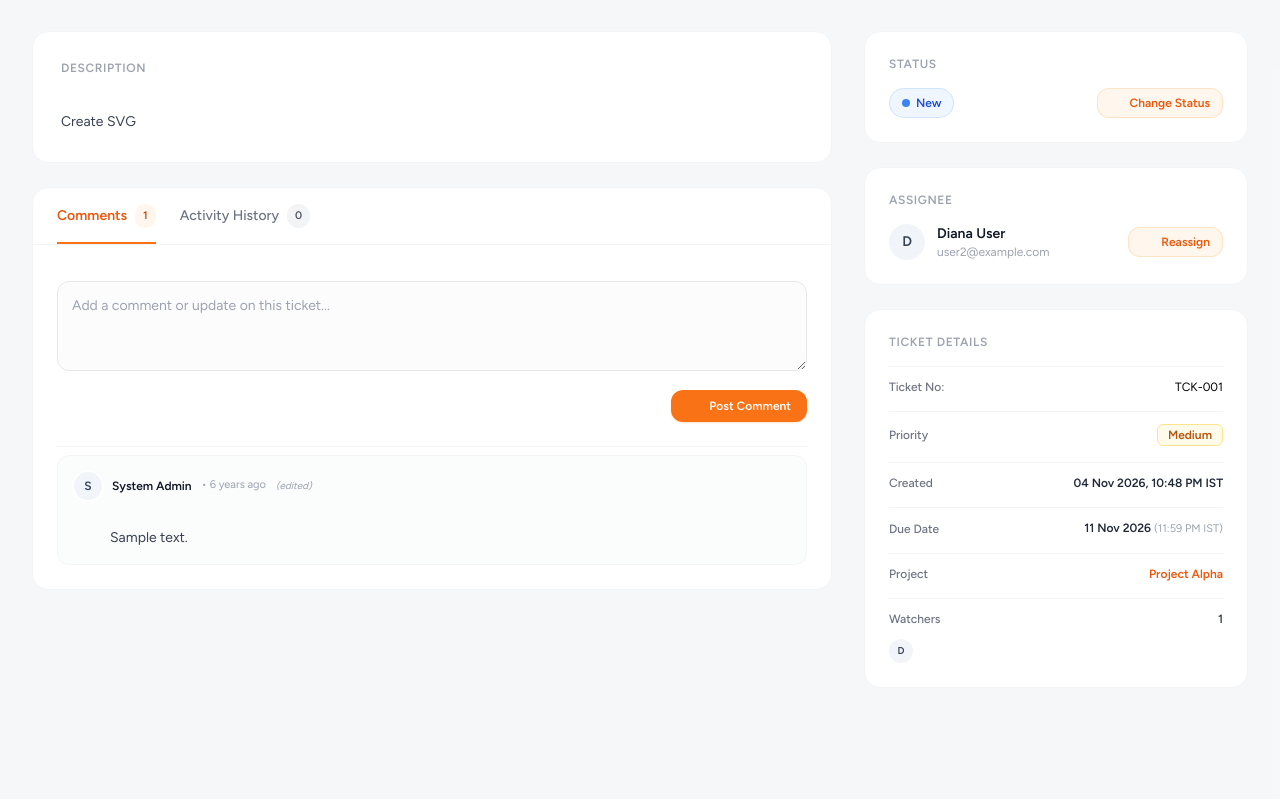
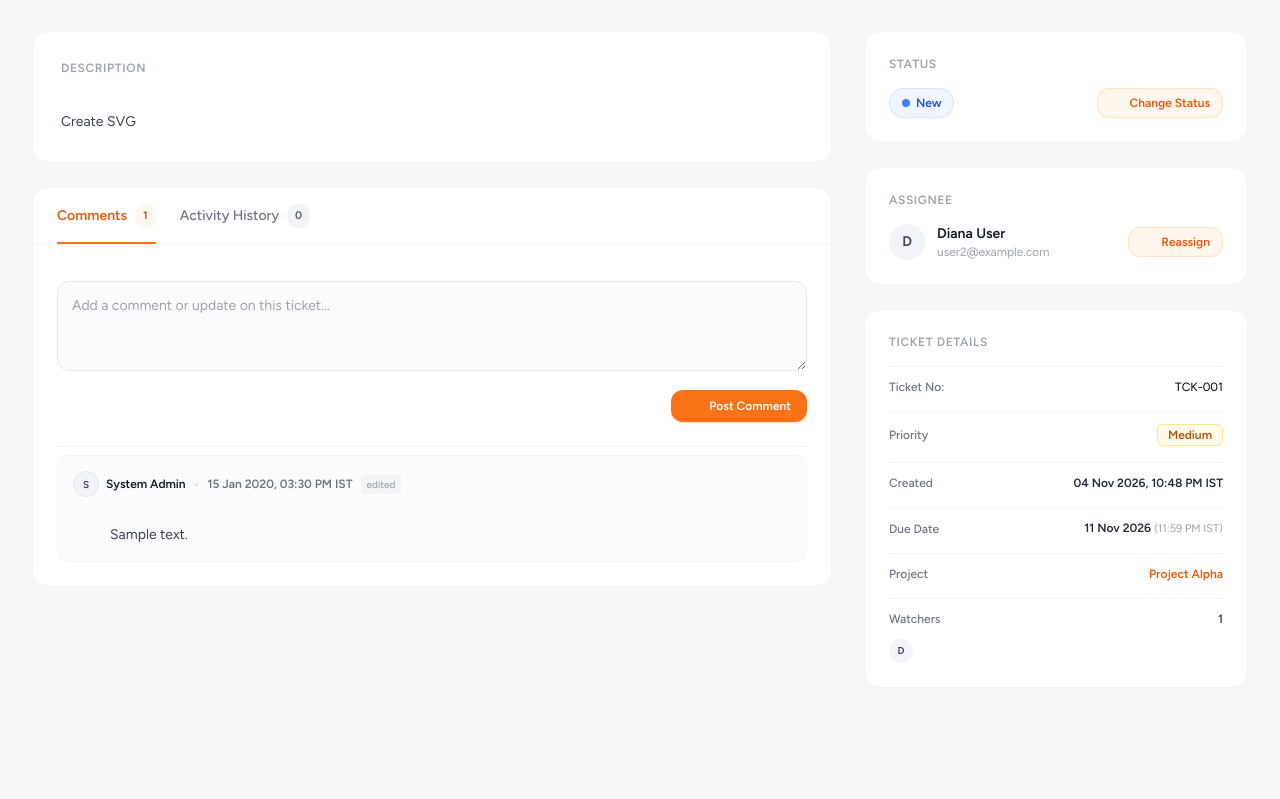
Before and after one commit to partha51613/trail-ticketing-system, a Laravel app: page /tickets/1 in a window 1280 px wide. Shown: the part 188-987 px from the top of the page. Run offline with Laravel 12, Linux system fonts and the light colour scheme; a user stored in the database is signed in; data comes from the database, SQL or seed files in the repository; tables that the repository leaves empty hold one stand-in row (values such as "Sample post"); data that the repository does not hold is empty; style sheets or scripts are compiled from the project's sources; some libraries are stand-ins or nearby versions.

Commit message:
fix: Timestamps now show relative time on hovering

```diff
--- a/resources/views/tickets/show.blade.php
+++ b/resources/views/tickets/show.blade.php
@@ -144,18 +144,34 @@
                                         <div x-data="{ editing: false, body: '{{ addslashes($comment->body) }}' }"
                                             class="bg-gray-50/60 rounded-xl border border-gray-100 p-4 space-y-2">
                                             <div class="flex items-center justify-between gap-3">
-                                                <div class="flex items-center gap-2.5">
+                                                <div class="flex items-center gap-2 min-w-0">
+                                                    <!-- User Avatar -->
                                                     <span
-                                                        class="w-7 h-7 rounded-full bg-slate-100 text-slate-700 flex items-center justify-center text-xs font-bold ring-2 ring-white">
+                                                        class="w-6 h-6 rounded-full bg-slate-100 text-slate-700 flex items-center justify-center text-[10px] font-bold ring-1 ring-gray-200 shrink-0">
                                                         {{ strtoupper(substr($comment->user?->name ?? 'U', 0, 1)) }}
                                                     </span>
-                                                    <span
-                                                        class="text-xs font-semibold text-gray-900">{{ $comment->user?->name ?? __('Unknown') }}</span>
-                                                    <span class="text-[11px] text-gray-400">&bull;
-                                                        {{ $comment->created_at->diffForHumans() }}</span>
+
+                                                    <!-- Commenter Name -->
+                                                    <span class="text-xs font-semibold text-gray-900 truncate">
+                                                        {{ $comment->user?->name ?? __('Unknown') }}
+                                                    </span>
+
+                                                    <!-- Dot Separator -->
+                                                    <span class="text-gray-300 text-xs shrink-0">&bull;</span>
+
+                                                    <!-- Exact IST Timestamp (Hover reveals relative time) -->
+                                                    <span title="{{ $comment->created_at->diffForHumans() }}"
+                                                        class="text-xs text-gray-500 hover:text-amber-500  font-bold cursor-help transition-colors whitespace-nowrap">
+                                                        @ist($comment->created_at)
+                                                    </span>
+
+                                                    <!-- Edited Pill -->
                                                     @if ($comment->edited_at)
                                                         <span
-                                                            class="text-[10px] text-gray-400 italic">({{ __('edited') }})</span>
+                                                            title="{{ __('Edited') }} {{ $comment->edited_at->diffForHumans() }} (@ist($comment->edited_at))"
+                                                            class="text-[10px] font-medium text-gray-400 bg-gray-100 px-1.5 py-0.5 rounded cursor-help shrink-0">
+                                                            {{ __('edited') }}
+                                                        </span>
                                                     @endif
                                                 </div>
 
@@ -455,18 +471,23 @@
                             </span>
                         </div>
 
-                        <!-- Created Date (Full Timestamp) -->
+                        <!-- Created Date (Full Timestamp with Hover Relative Time) -->
                         <div class="flex items-center justify-between border-t border-gray-100 pt-3">
                             <span class="text-gray-500 font-medium">{{ __('Created') }}</span>
-                            <span class="font-semibold text-gray-800">@ist($ticket->created_at)</span>
+                            <span title="{{ $ticket->created_at->diffForHumans() }}"
+                                class="font-semibold text-gray-800 cursor-help hover:text-brand-600 transition-colors">
+                                @ist($ticket->created_at)
+                            </span>
                         </div>
 
-                        <!-- Due Date -->
+
+                        <!-- Due Date (with Hover Relative Time: e.g. "due in 3 days" or "3 days ago") -->
                         <div class="flex items-center justify-between border-t border-gray-100 pt-3">
                             <span class="text-gray-500 font-medium">{{ __('Due Date') }}</span>
                             @if ($ticket->due_date)
                                 <div class="flex items-center gap-1.5">
-                                    <span class="font-semibold text-gray-800">
+                                    <span title="{{ $ticket->due_date->endOfDay()->diffForHumans() }}"
+                                        class="font-semibold text-gray-800 cursor-help hover:text-brand-600 transition-colors">
                                         {{ $ticket->due_date->format('d M Y') }} <span
                                             class="text-gray-400 font-normal text-[11px]">(11:59 PM IST)</span>
                                     </span>
```
